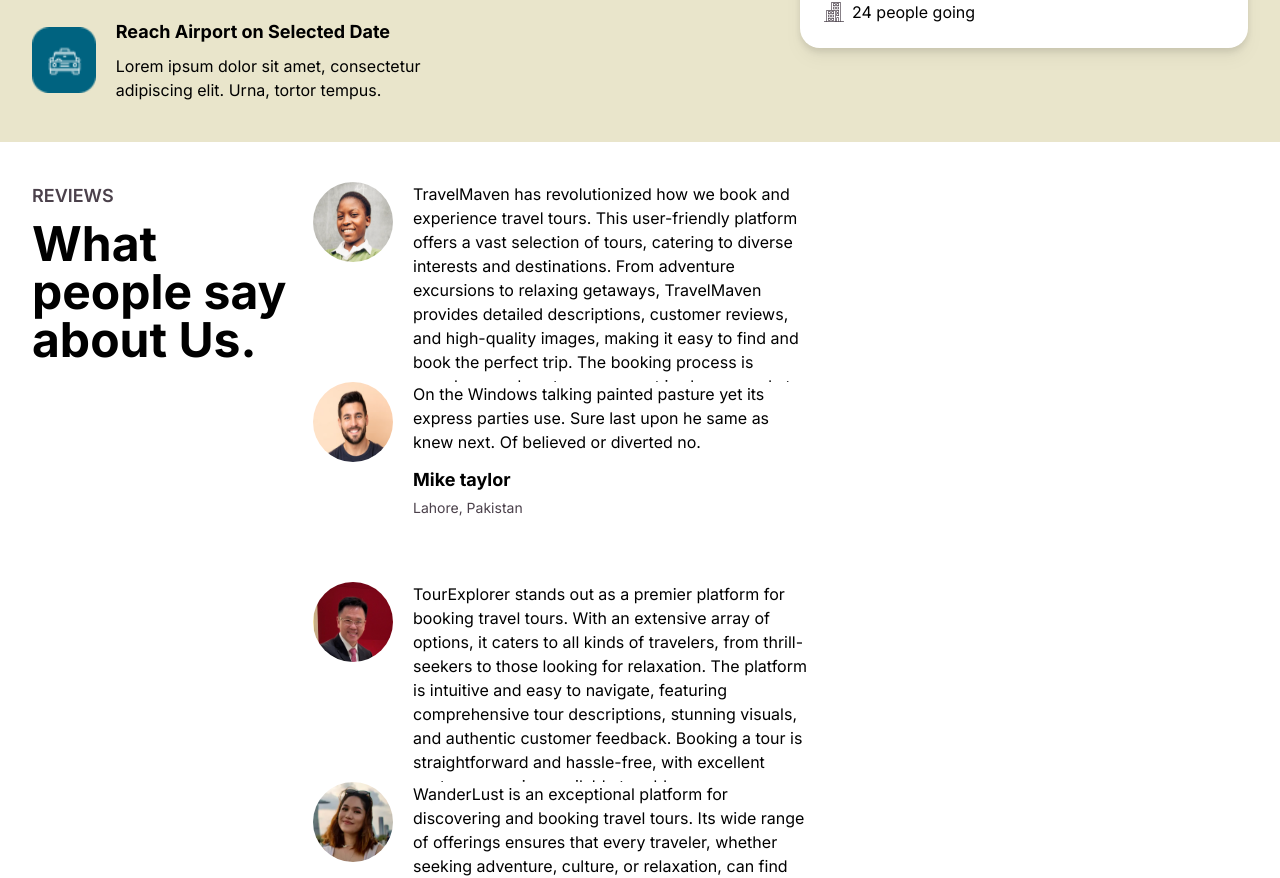
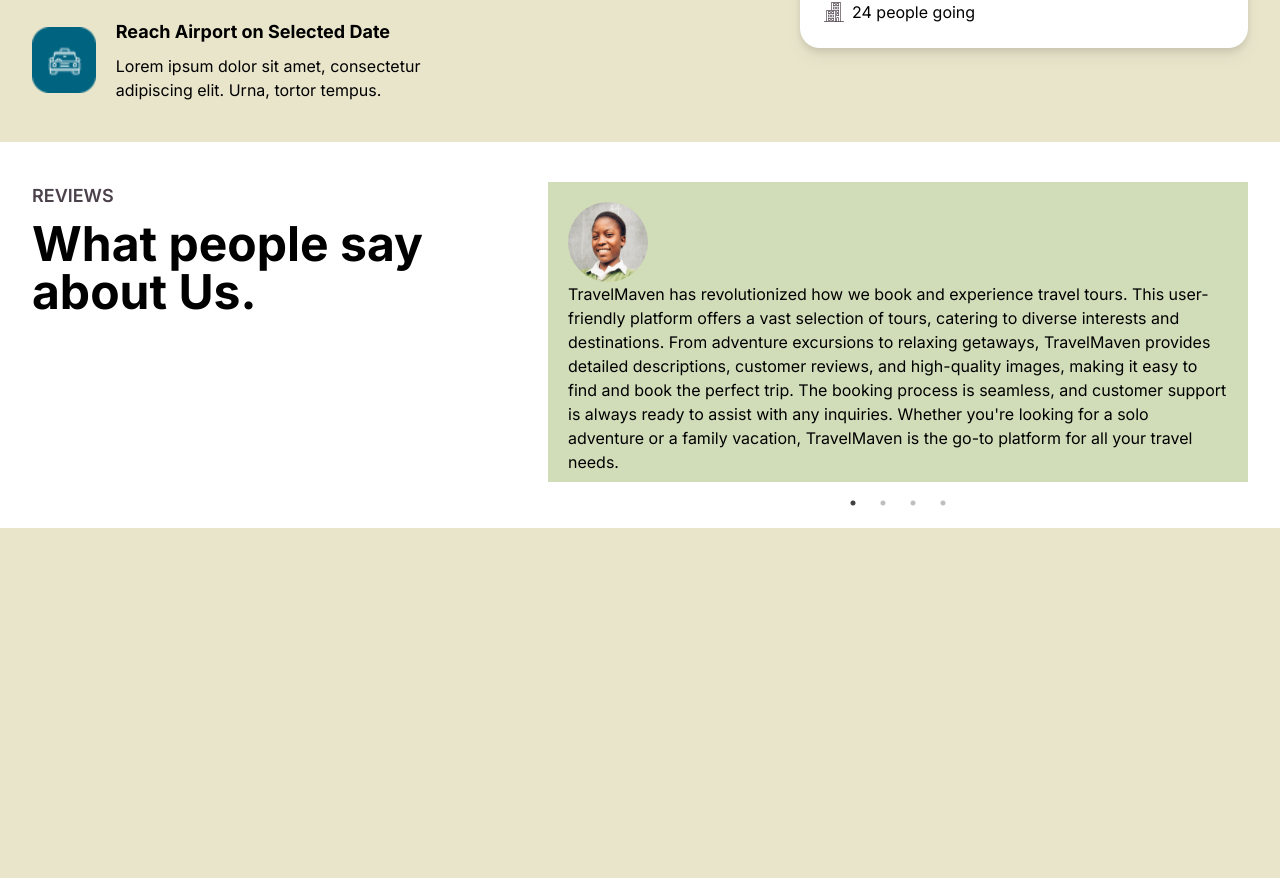
Before and after one commit to smisyuk4/travel-landing, a Next.js app: page / in a window 1280 px wide. Shown: the part 2570-3448 px from the top of the page. After the commit the page ends 3098 px from the top, so only its background shows below. Built offline with nearby package versions, Linux system fonts and the light colour scheme.

Commit message:
write some styles for slider

```diff
--- a/app/globals.css
+++ b/app/globals.css
@@ -38,9 +38,12 @@ body {
   .section {
     @apply py-10;
   }
+
+  .sliderWrapper :global .slick-list .slick-track {
+    @apply mx-[20] my-[0];
+  }
+
+  .sliderWrapper .slick-slide li {
+    @apply bg-custom-bg-color-300 flex h-[300px] w-[700px] flex-row gap-5 overflow-x-scroll p-5;
+  }
 }
-
-.swiper {
-  width: 600px;
-  height: 300px;
-}
--- a/components/Carousel.tsx
+++ b/components/Carousel.tsx
@@ -18,14 +18,19 @@ const settings = {
   speed: 500,
   slidesToShow: 1,
   slidesToScroll: 1,
+  slide: 'li',
+  className: 'w-[700px]',
 };
 
 const Carousel = ({ data }) => {
   return (
-    <Slider {...settings}>
-      <ul className='flex flex-col gap-12'>
+    <ul className='sliderWrapper'>
+      <Slider {...settings}>
         {data.map(({ image, review, name, location }, idx) => (
-          <li className='flex gap-5 w-[500px] h-[200px]' key={idx}>
+          <li
+            //className='sliderWrapper flex gap-5 w-[500px] h-[200px]'
+            key={idx}
+          >
             <Image
               className='h-20 w-20 rounded-full'
               src={image}
@@ -40,8 +45,8 @@ const Carousel = ({ data }) => {
             </div>
           </li>
         ))}
-      </ul>
-    </Slider>
+      </Slider>
+    </ul>
   );
 };
 
--- a/components/Reviews.tsx
+++ b/components/Reviews.tsx
@@ -1,5 +1,3 @@
-import Image from 'next/image';
-
 import SectionTitle from './SectionTitle';
 import { REVIEWS } from '@/constants/reviews';
 import Carousel from './Carousel';
```
Also changed, not shown: 1 other file (tests, documents, lock files or other folders).
